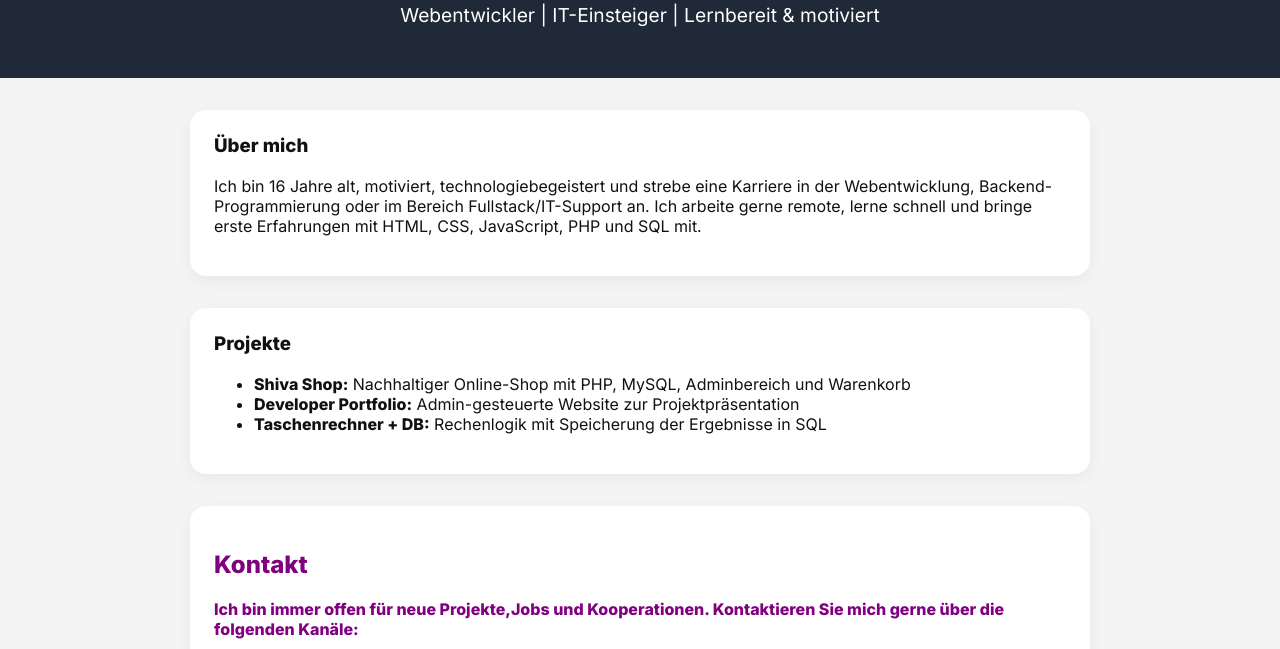
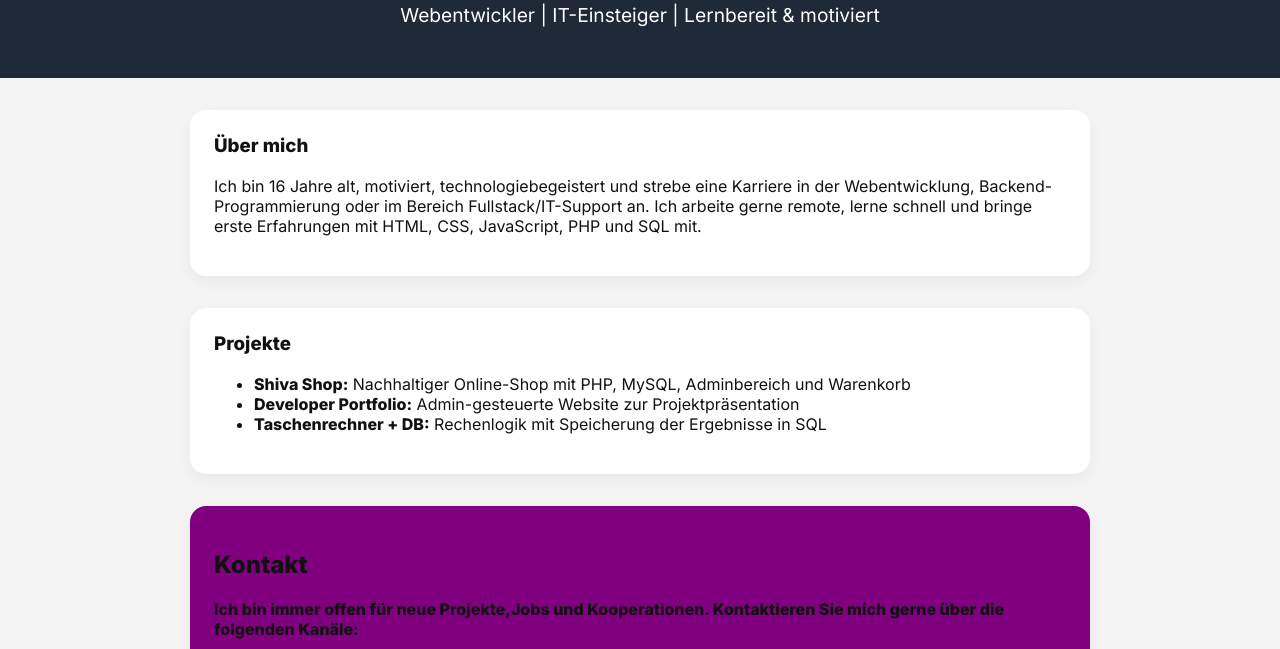
Before and after one commit to LILA420/Portfolio, a plain HTML site: page index.html in a window 1280 px wide. Shown: the part 97-746 px from the top of the page. Drawn offline with Linux system fonts and the light colour scheme.

Commit message:
Update index.html

```diff
--- a/index.html
+++ b/index.html
@@ -40,7 +40,7 @@
     }
     .icon-card {
       background: #fff;
-      color: purple;
+      background-color: purple;
       padding: 1.5rem;
       border-radius: 1rem;
       box-shadow: 0 5px 15px rgba(0,0,0,0.05);
```
